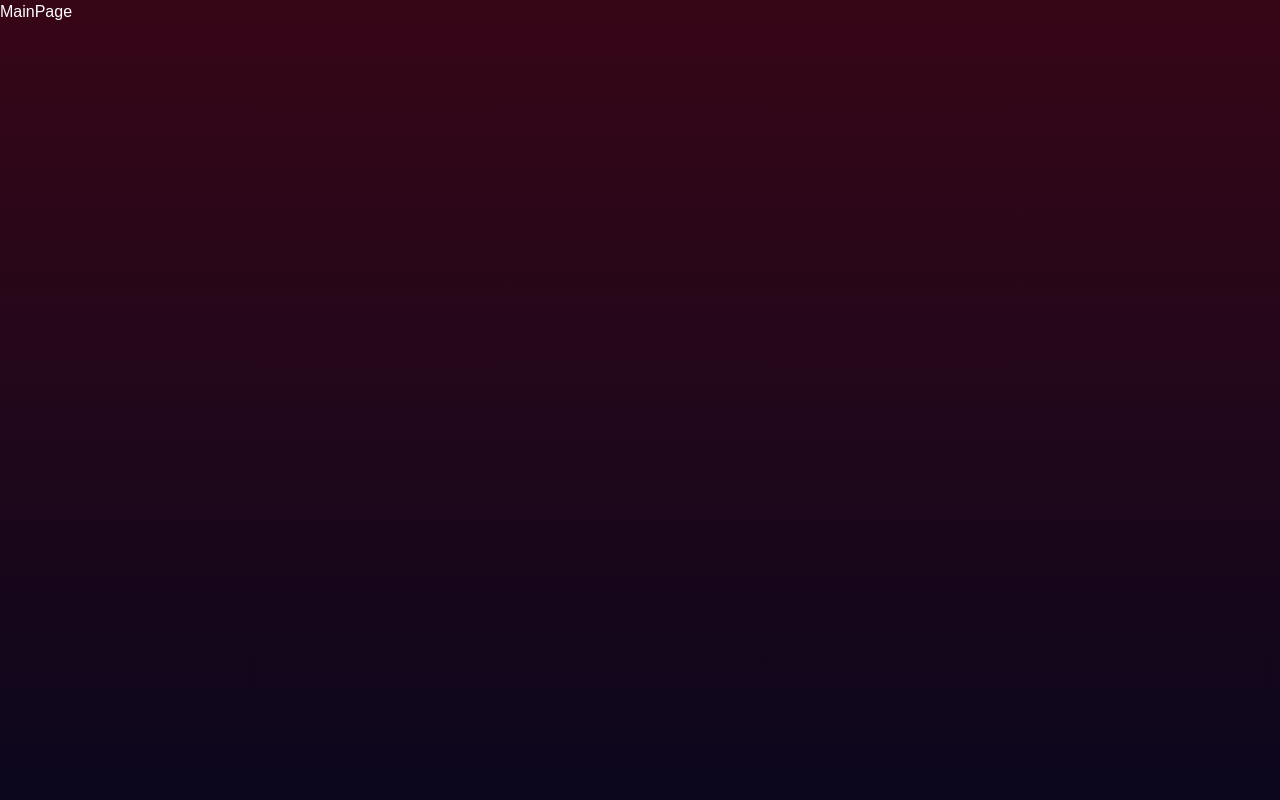
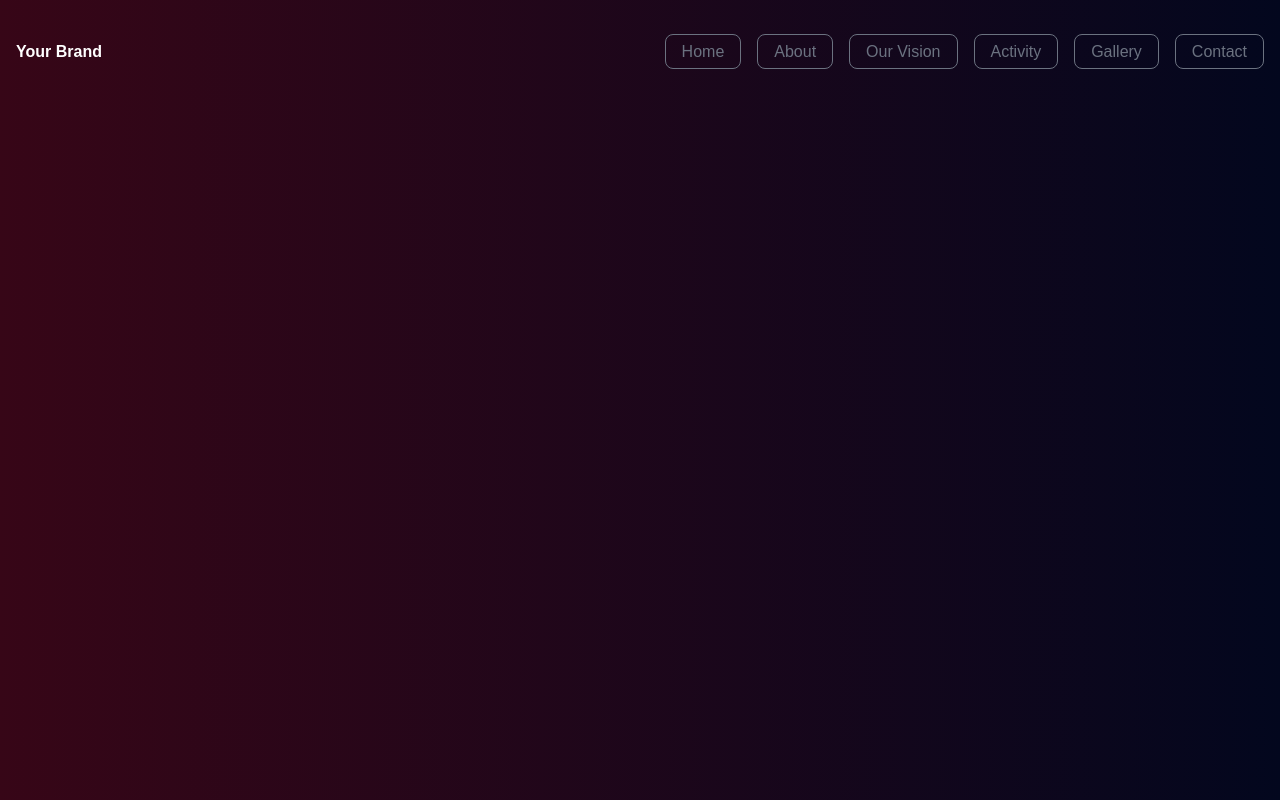
Before and after one commit to rbrox/react_club_website, a React (Create React App) app: page / in a window 1280 px wide. Built offline with nearby package versions, Linux system fonts and the light colour scheme.

Commit message:
Navbar hover

```diff
--- a/src/App.js
+++ b/src/App.js
@@ -1,5 +1,11 @@
+import NabBar from "./components/NavBar";
+
 function App() {
-  return <div className="MainPage">MainPage</div>;
+  return (
+    <div className="MainPage">
+      <NabBar />
+    </div>
+  );
 }
 
 export default App;
--- /dev/null
+++ b/src/components/NavBar.css
@@ -0,0 +1,10 @@
+
+.nav-link {
+    text-gray-300; /* Set initial text color */
+    transition: background-color 0.3s, color 0.3s; /* Add transition for smooth hover effect */
+  }
+
+  .nav-link:hover {
+    background-color: #ffffff; /* Change background color on hover */
+    color: #000000; /* Change text color on hover */
+  }
--- a/src/components/NavBar.jsx
+++ b/src/components/NavBar.jsx
@@ -2,28 +2,56 @@ import React from "react";
 
 const Navbar = () => {
   return (
-    <nav className="bg-gray-800 p-4">
+    <nav className=" mt-6 p-4">
       <div className="container mx-auto">
         <div className="flex items-center justify-between">
           <div className="text-white font-semibold">Your Brand</div>
           <ul className="flex space-x-4">
             <li>
-              <a href="#" className="text-white">
+              <a
+                href="#"
+                className="text-gray-500 hover:text-white px-4 py-2 border border-gray-500 rounded-lg hover:border-white transition duration-500 ease-in-out"
+              >
                 Home
               </a>
             </li>
             <li>
-              <a href="#" className="text-white">
+              <a
+                href="#"
+                className="text-gray-500 hover:text-white px-4 py-2 border border-gray-500 rounded-lg hover:border-white transition duration-500 ease-in-out"
+              >
                 About
               </a>
             </li>
             <li>
-              <a href="#" className="text-white">
-                Services
+              <a
+                href="#"
+                className="text-gray-500 hover:text-white px-4 py-2 border border-gray-500 rounded-lg hover:border-white transition duration-500 ease-in-out"
+              >
+                Our Vision
               </a>
             </li>
             <li>
-              <a href="#" className="text-white">
+              <a
+                href="#"
+                className="text-gray-500 hover:text-white px-4 py-2 border border-gray-500 rounded-lg hover:border-white transition duration-500 ease-in-out"
+              >
+                Activity
+              </a>
+            </li>
+            <li>
+              <a
+                href="#"
+                className="text-gray-500 hover:text-white px-4 py-2 border border-gray-500 rounded-lg hover:border-white transition duration-500 ease-in-out"
+              >
+                Gallery
+              </a>
+            </li>
+            <li>
+              <a
+                href="#"
+                className="text-gray-500 hover:text-white px-4 py-2 border border-gray-500 rounded-lg hover:border-white transition duration-500 ease-in-out"
+              >
                 Contact
               </a>
             </li>
--- a/src/index.css
+++ b/src/index.css
@@ -3,8 +3,8 @@
 @import "tailwindcss/utilities";
 
 body {
-  background: linear-gradient(to bottom, #370617, #03071e);
+  background: linear-gradient(to right, #370617, #03071e);
   color: white;
   font-family: Arial, Helvetica, sans-serif;
-  background-size: 100% 4000%;
+  background-size: 100% 800%;
 }
--- a/src/index.js
+++ b/src/index.js
@@ -2,6 +2,7 @@ import React from "react";
 import ReactDOM from "react-dom";
 import App from "./App";
 import "./index.css";
+import "tailwindcss/tailwind.css";
 
 ReactDOM.render(
   <React.StrictMode>
--- a/tailwind.config.js
+++ b/tailwind.config.js
@@ -1,8 +1,23 @@
-/** @type {import('tailwindcss').Config} */
+// tailwind.config.js
+
 module.exports = {
-  content: [],
+  mode: "jit",
+  purge: ["./src/**/*.{js,jsx,ts,tsx}", "./public/index.html"],
+  darkMode: false,
   theme: {
+    extend: {
+      colors: {
+        richBlack: "#D00000",
+        redCustom: {
+          100: "#9d0208",
+          200: "#6A040F",
+          300: "#03071e",
+        },
+      },
+    },
+  },
+  variants: {
     extend: {},
   },
   plugins: [],
-}
+};
```
